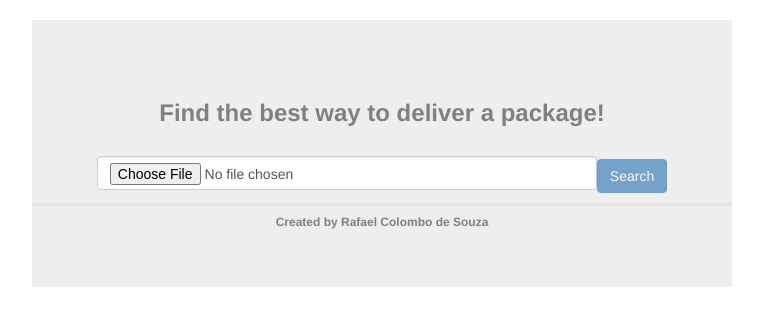
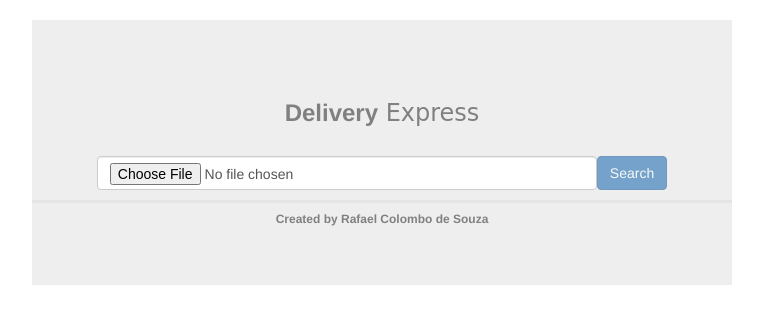
Before and after one commit to rcolombodesouza/Dijkstra_with_Angular4_FrontEnd, an Angular app: page / in a window 1280 px wide. Shown: the top 326 px of the page, without its empty margins (258-1021 px from the left). Built offline with nearby package versions, Linux system fonts and the light colour scheme.

Commit message:
Add files via upload

```diff
--- a/src/app/app.component.css
+++ b/src/app/app.component.css
@@ -11,3 +11,7 @@ h3 {
 	margin-bottom: 30px;
 	color: grey;
 }
+
+span{
+	font-family: "Comic Sans MS", "Comic Sans", cursive;
+}
--- a/src/app/app.component.html
+++ b/src/app/app.component.html
@@ -2,7 +2,11 @@
 <link href="https://maxcdn.bootstrapcdn.com/bootstrap/3.3.6/css/bootstrap.min.css" rel="stylesheet">
 
 <div class="jumbotron">
-	<h3><strong>{{title}}</strong></h3>
+	<div>
+		<h3>
+			<strong>{{title}}</strong><span>{{titleExp}}</span>
+		</h3>
+	</div>
 	<app-file-search></app-file-search>
 	<app-search-footer></app-search-footer>
 </div>
--- a/src/app/app.component.ts
+++ b/src/app/app.component.ts
@@ -8,7 +8,8 @@ import { Component } from '@angular/core';
   styleUrls: ['./app.component.css']
 })
 export class AppComponent  {
-  title = 'Find the best way to deliver a package!';
+  title = 'Delivery';
+  titleExp = ' Express';
 
 
 }
--- a/src/app/file-search/file-search.component.css
+++ b/src/app/file-search/file-search.component.css
@@ -16,6 +16,7 @@
 .form-control{
 	width: 500px;
 	display: inline-block;
+	vertical-align: middle;
 }
 
 .divider {
--- a/src/app/file-search/file-search.component.html
+++ b/src/app/file-search/file-search.component.html
@@ -3,7 +3,7 @@
 </div>
 <form #formControl = "ngForm">
 	<div class="jumbotron-search">
-		<input type="file" #inputFile (change)="changeListener($event)" required class="form-control">
+		<input type="file"  #inputFile title="Please choose a csv file format." (change)="changeListener($event)" required class="form-control">
 		<button class="btn btn-primary" (click)="getAll()" [disabled]="!buttonEnabled">Search</button>
 	</div>
 </form>
--- a/src/app/file-search/file-search.component.ts
+++ b/src/app/file-search/file-search.component.ts
@@ -22,7 +22,6 @@ export class FileSearchComponent  {
   changeListener($event) : void {
     this.readThis($event.target);
   }
-
 
 
   validateFileName(fileName: string){
```
